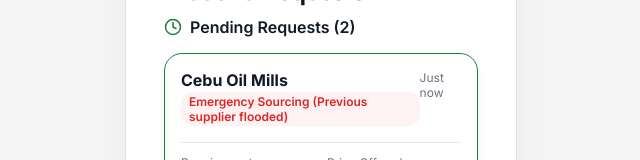
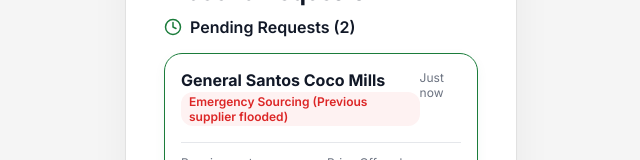
Before and after one commit to DominceAseberos/B2BackUp, a React (Vite) app: page /sme/requests in a window 1280 px wide. Shown: the part 157-317 px from the top of the page, without its empty margins (319-959 px from the left). Built offline with nearby package versions, Linux system fonts and the light colour scheme.

Commit message:
fix: change Cebu to GenSan in mock requests to keep focus on Mindanao

```diff
--- a/src/features/RequestsScreen.tsx
+++ b/src/features/RequestsScreen.tsx
@@ -17,7 +17,7 @@
 const MOCK_REQUESTS: RequestData[] = [
   {
     id: "req-001",
-    buyerName: "Cebu Oil Mills",
+    buyerName: "General Santos Coco Mills",
     context: "Emergency Sourcing (Previous supplier flooded)",
     product: "Copra",
     volumeTons: 25,
```
